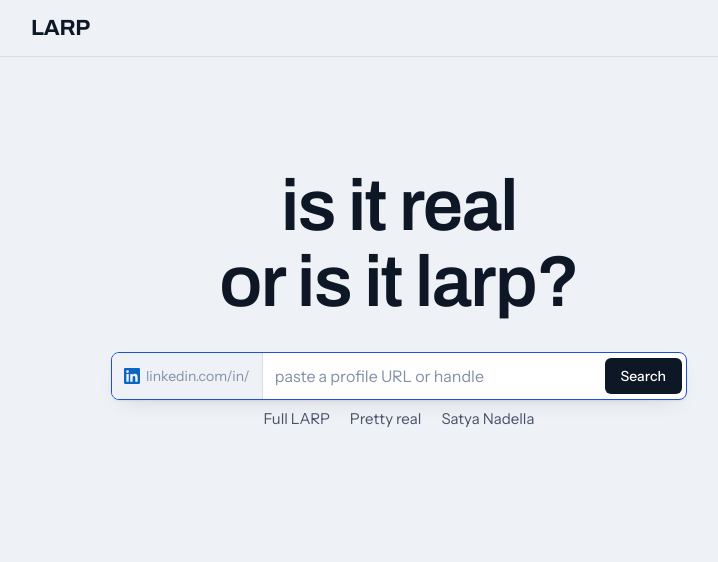
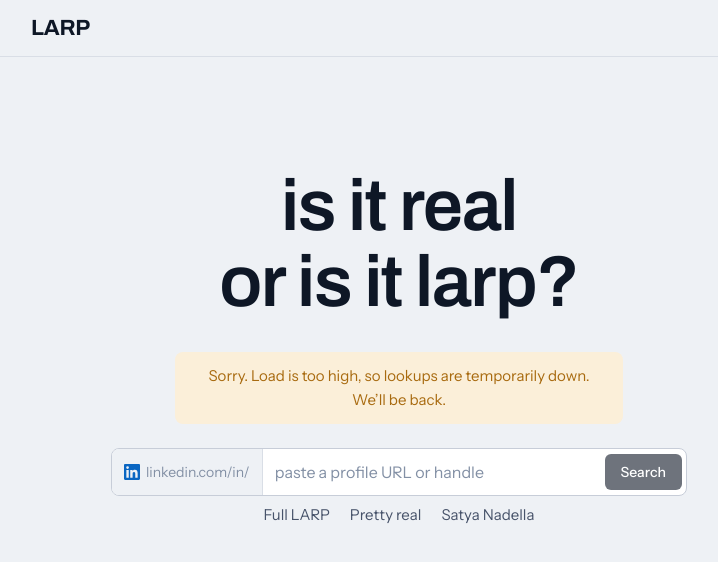
Before and after one commit to NaavyaV/dossier, a Next.js app: page / in a window 1280 px wide. Shown: the top 562 px of the page, without its empty margins (241-959 px from the left). Built offline with nearby package versions, Linux system fonts and the light colour scheme.

Commit message:
Pause lookups and show a temporary high-load notice.

```diff
--- a/src/app/page.tsx
+++ b/src/app/page.tsx
@@ -1,6 +1,8 @@
 import Link from "next/link";
+import { DownNote } from "@/components/DownNote";
 import { SearchForm } from "@/components/SearchForm";
 import { TopBar } from "@/components/ui";
+import { SERVICE_PAUSED } from "@/lib/service/paused";
 
 const EXAMPLES = [
   { slug: "larp", label: "Full LARP" },
@@ -18,8 +20,9 @@
           <br />
           or is it larp?
         </h1>
-        <div className="mt-8 w-full max-w-xl">
-          <SearchForm size="lg" autoFocus />
+        {SERVICE_PAUSED ? <div className="mt-8"><DownNote /></div> : null}
+        <div className={`w-full max-w-xl ${SERVICE_PAUSED ? "" : "mt-8"}`}>
+          <SearchForm size="lg" autoFocus={!SERVICE_PAUSED} disabled={SERVICE_PAUSED} />
         </div>
         <div className="mt-2 flex flex-wrap justify-center gap-x-5 gap-y-2 text-[15px]">
           {EXAMPLES.map((e) => (
--- a/src/app/profile/[slug]/page.tsx
+++ b/src/app/profile/[slug]/page.tsx
@@ -2,10 +2,12 @@
 import { headers } from "next/headers";
 import Link from "next/link";
 import { SearchForm } from "@/components/SearchForm";
+import { DownNote } from "@/components/DownNote";
 import { ProfileCard } from "@/components/dossier/Card";
 import { TopBar } from "@/components/ui";
 import { toAppError, type AppError } from "@/lib/errors";
 import { getProfile, type GetProfileResult } from "@/lib/service/getProfile";
+import { SERVICE_PAUSED } from "@/lib/service/paused";
 
 export const dynamic = "force-dynamic";
 
@@ -30,7 +32,7 @@
   let result: GetProfileResult | null = null;
   let error: AppError | null = null;
   try {
-    result = await getProfile(slug, { refresh: refresh === "1", headers: await headers() });
+    if (!SERVICE_PAUSED) result = await getProfile(slug, { refresh: refresh === "1", headers: await headers() });
   } catch (e) {
     error = toAppError(e);
     if (error.code === "INTERNAL") console.error("[profile page]", e);
@@ -42,7 +44,9 @@
         <SearchForm size="sm" />
       </TopBar>
       <main className="flex flex-1 justify-center px-4 py-8 sm:py-12">
-        {error || !result ? (
+        {SERVICE_PAUSED ? (
+          <DownNote />
+        ) : error || !result ? (
           <ErrorState error={error ?? toAppError(new Error("empty"))} />
         ) : (
           <ProfileCard profile={result.profile} />
--- /dev/null
+++ b/src/components/DownNote.tsx
@@ -0,0 +1,9 @@
+import { PAUSED_MESSAGE } from "@/lib/service/paused";
+
+export function DownNote() {
+  return (
+    <p className="mx-auto mb-6 max-w-md rounded-lg bg-mid-soft px-4 py-3 text-center text-[15px] leading-6 text-mid">
+      {PAUSED_MESSAGE}
+    </p>
+  );
+}
--- a/src/components/SearchForm.tsx
+++ b/src/components/SearchForm.tsx
@@ -8,9 +8,10 @@
   size?: "lg" | "sm";
   defaultValue?: string;
   autoFocus?: boolean;
+  disabled?: boolean;
 };
 
-export function SearchForm({ size = "lg", defaultValue = "", autoFocus = false }: Props) {
+export function SearchForm({ size = "lg", defaultValue = "", autoFocus = false, disabled = false }: Props) {
   const router = useRouter();
   const id = useId();
   const [value, setValue] = useState(defaultValue);
@@ -19,6 +20,7 @@
 
   function submit(e: FormEvent) {
     e.preventDefault();
+    if (disabled) return;
     const r = parseLinkedInUrl(value);
     if (!r.ok) {
       setError(r.error.message);
@@ -51,6 +53,7 @@
           autoComplete="off"
           spellCheck={false}
           autoFocus={autoFocus}
+          disabled={disabled}
           value={value}
           onChange={(e) => {
             setValue(e.target.value);
@@ -63,7 +66,7 @@
         />
         <button
           type="submit"
-          disabled={pending}
+          disabled={pending || disabled}
           className={`mr-1 inline-flex shrink-0 items-center justify-center rounded-md bg-ink font-medium text-white transition-colors hover:bg-accent disabled:opacity-60 ${
             lg ? "h-9 px-4 text-[14px]" : "h-8 px-3 text-[13px]"
           }`}
--- a/src/lib/service/getProfile.ts
+++ b/src/lib/service/getProfile.ts
@@ -3,6 +3,7 @@
 import { clientIdentity, createRateLimiter, type RateLimitDecision } from "@/lib/infra/ratelimit";
 import { parseLinkedInUrl } from "@/lib/linkedin/url";
 import { scoreLarp } from "@/lib/larp/score";
+import { PAUSED_MESSAGE, SERVICE_PAUSED } from "@/lib/service/paused";
 import { mergeProfiles, type MergeInput } from "@/lib/merge/merge";
 import { buildProviders } from "@/lib/providers/registry";
 import type { ProfileProvider, ProviderOutcome } from "@/lib/providers/types";
@@ -30,6 +31,10 @@
  * Throws AppError for every failure path.
  */
 export async function getProfile(input: string, opts: GetProfileOptions = {}): Promise<GetProfileResult> {
+  if (SERVICE_PAUSED) {
+    throw new AppError("UPSTREAM_ERROR", PAUSED_MESSAGE);
+  }
+
   const parsed = parseLinkedInUrl(input);
   if (!parsed.ok) throw new AppError("INVALID_INPUT", parsed.error.message, { details: { code: parsed.error.code } });
   const { slug, canonicalUrl } = parsed.value;
--- /dev/null
+++ b/src/lib/service/paused.ts
@@ -0,0 +1,5 @@
+/** Flip to false to turn lookups back on. Nothing else needs to change. */
+export const SERVICE_PAUSED = true;
+
+export const PAUSED_MESSAGE =
+  "Sorry. Load is too high, so lookups are temporarily down. We’ll be back.";
```
